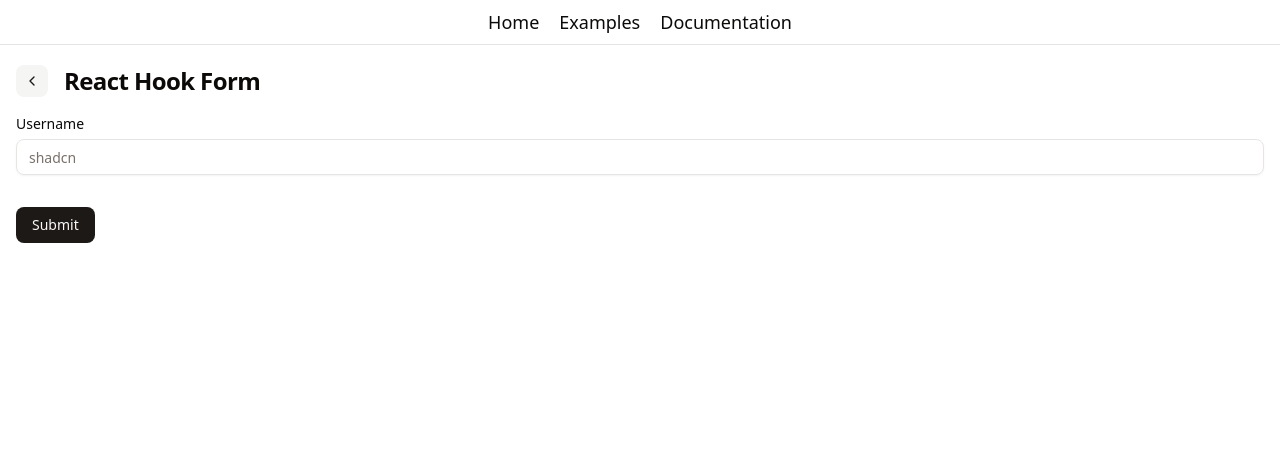
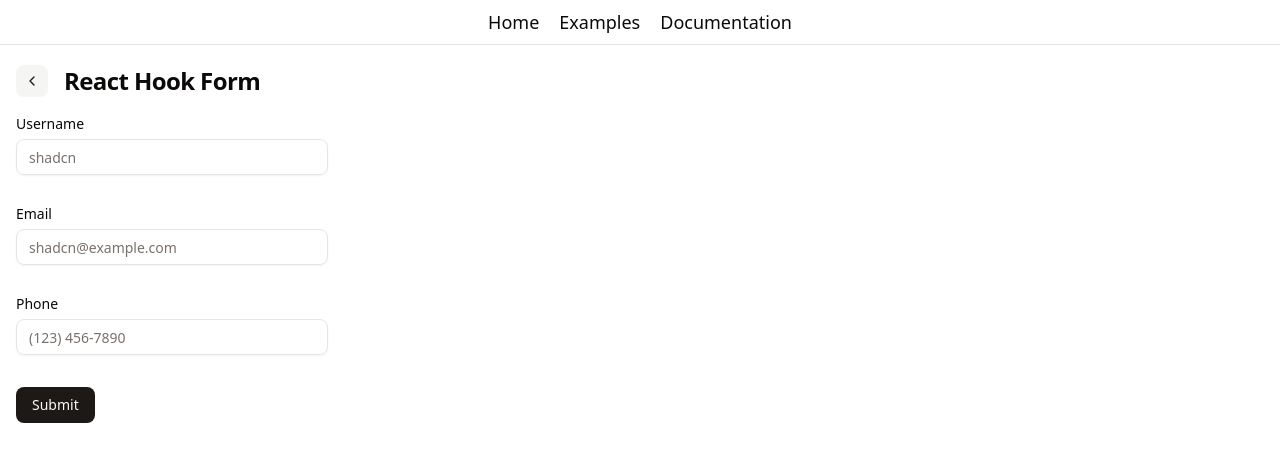
Before and after one commit to brhega/next-react-app, a Next.js app: page /examples/react-hook-form in a window 1280 px wide. Shown: the top 462 px of the page. Built offline with nearby package versions, Linux system fonts and the light colour scheme.

Commit message:
react hook form completion

```diff
--- a/app/examples/react-hook-form/page.tsx
+++ b/app/examples/react-hook-form/page.tsx
@@ -2,13 +2,12 @@
 
 import { zodResolver } from "@hookform/resolvers/zod"
 import { useForm } from "react-hook-form"
-import { z } from "zod"
+import { set, z } from "zod"
 
 import { Button } from "@/components/ui/button"
 import {
   Form,
   FormControl,
-  FormDescription,
   FormField,
   FormItem,
   FormLabel,
@@ -17,24 +16,35 @@ import {
 import { Input } from "@/components/ui/input"
 import Link from "next/link"
 import { ChevronLeftIcon } from "lucide-react"
+import { useState } from "react"
+import { AlertDialog, AlertDialogAction, AlertDialogContent, AlertDialogDescription, AlertDialogFooter, AlertDialogHeader, AlertDialogTitle } from "@/components/ui/alert-dialog"
 
 const formSchema = z.object({
-  username: z.string().min(2, {
-    message: "Username must be at least 2 characters.",
-  }),
+  username: z.string()
+    .min(1, { message: "Username is required." })
+    .min(8, { message: "Username must be at least 8 characters." }),
+  email: z.string()
+    .min(1, { message: "Email is required." })
+    .regex(
+      /^[^\s@]+@[^\s@]+\.[^\s@]+$/,
+      { message: "Not a valid email." }
+    ),
+    phone: z.string().optional(),
 })
 
 export default function ProfileForm() {
+    const [showDialog, setShowDialog] = useState(false);
+
   const form = useForm<z.infer<typeof formSchema>>({
     resolver: zodResolver(formSchema),
     defaultValues: {
         username: "",
+        email: "",
     },
   })
 
   function onSubmit(values: z.infer<typeof formSchema>) {
-    // Do something with the form values.
-    // ✅ This will be type-safe and validated.
+    setShowDialog(true);
     console.log(values)
   }
 
@@ -51,7 +61,7 @@ export default function ProfileForm() {
             </h3>
         </div>
 
-        <div className="my-5">
+        <div className="my-5 w-1/4">
             <Form {...form}>
                 <form onSubmit={form.handleSubmit(onSubmit)} className="space-y-8">
                     <FormField
@@ -67,10 +77,56 @@ export default function ProfileForm() {
                             </FormItem>
                         )}
                     />
+                    <FormField
+                        control={form.control}
+                        name="email"
+                        render={({ field }) => (
+                            <FormItem>
+                            <FormLabel>Email</FormLabel>
+                            <FormControl>
+                                <Input placeholder="shadcn@example.com" {...field} />
+                            </FormControl>
+                            <FormMessage />
+                            </FormItem>
+                        )}
+                    />
+                    <FormField
+                        control={form.control}
+                        name="phone"
+                        render={({ field }) => (
+                            <FormItem>
+                            <FormLabel>Phone</FormLabel>
+                            <FormControl>
+                                <Input placeholder="(123) 456-7890" {...field} />
+                            </FormControl>
+                            <FormMessage />
+                            </FormItem>
+                        )}
+                    />
                     <Button type="submit">Submit</Button>
                 </form>
             </Form>
         </div>
+
+        <AlertDialog open={showDialog} onOpenChange={setShowDialog}>
+                <AlertDialogContent>
+                    <AlertDialogHeader>
+                        <AlertDialogTitle>Form Submitted Successfully</AlertDialogTitle>
+                        <AlertDialogDescription asChild>
+                            <div className="space-y-1">
+                                <div>Name: {form.getValues("username")}</div>
+                                <div>Email: {form.getValues("email")}</div>
+                                <div>Phone: {form.getValues("phone")}</div>
                             </div>
+                        </AlertDialogDescription>
+                    </AlertDialogHeader>
+                    <AlertDialogFooter>
+                        <AlertDialogAction onClick={() => setShowDialog(false)}>Close</AlertDialogAction>
+                    </AlertDialogFooter>
+                </AlertDialogContent>
+            </AlertDialog>
+    </div>
+
+
   )
 }
```
Lines whose indentation alone changed are shown as unchanged.
